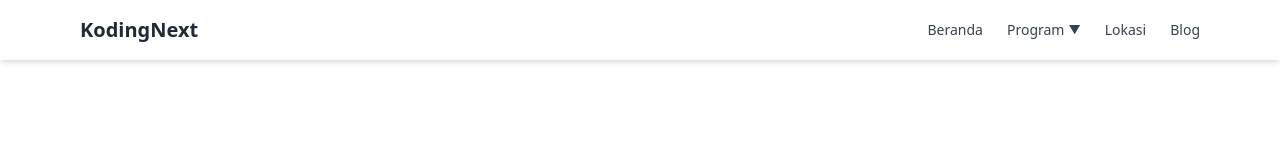
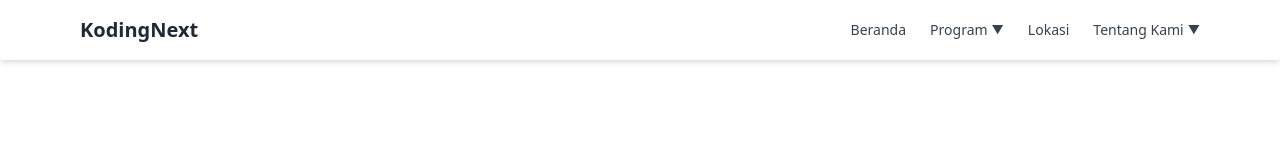
Before and after one commit to ikbaenjino/next, a Next.js app: page / in a window 1280 px wide. Shown: the top 158 px of the page. Built offline with nearby package versions, Linux system fonts and the light colour scheme.

Commit message:
Update Navbar.tsx

```diff
--- a/components/Navbar.tsx
+++ b/components/Navbar.tsx
@@ -11,12 +11,11 @@ export default function Navbar() {
   return (
     <header className="fixed top-0 left-0 w-full z-50 bg-white shadow-md">
       <div className="max-w-6xl mx-auto px-4 py-4 flex justify-between items-center">
-        {/* Logo */}
         <Link href="/" className="text-xl font-bold text-gray-800">
           KodingNext
         </Link>
 
-        {/* Tombol untuk mobile */}
+        {/* Toggle Button (Mobile) */}
         <button
           onClick={() => setIsOpen(!isOpen)}
           className="md:hidden text-gray-700"
@@ -28,7 +27,7 @@ export default function Navbar() {
         <nav className="hidden md:flex gap-6 text-sm font-medium text-gray-700 items-center">
           <Link href="/">Beranda</Link>
 
-          {/* Dropdown Program */}
+          {/* Dropdown: Program */}
           <div className="relative group">
             <div className="cursor-pointer flex items-center hover:text-pink-600">
               <span>Program</span>
@@ -44,7 +43,21 @@ export default function Navbar() {
           </div>
 
           <Link href="/lokasi">Lokasi</Link>
-          <Link href="/blog">Blog</Link>
+
+          {/* Dropdown: Tentang Kami */}
+          <div className="relative group">
+            <div className="cursor-pointer flex items-center hover:text-pink-600">
+              <span>Tentang Kami</span>
+              <span className="ml-1 text-xs">▼</span>
+            </div>
+            <div className="absolute left-0 top-full hidden group-hover:block bg-white shadow-lg rounded-md z-50 mt-2">
+              <div className="flex flex-col text-sm text-gray-700 p-2 min-w-[180px]">
+                <Link href="/tentang-kami" className="px-4 py-2 hover:text-pink-500">Cerita Kami</Link>
+                <Link href="/karir" className="px-4 py-2 hover:text-pink-500">Karir</Link>
+                <Link href="/blog" className="px-4 py-2 hover:text-pink-500">Blog</Link>
+              </div>
+            </div>
+          </div>
         </nav>
       </div>
 
@@ -56,12 +69,19 @@ export default function Navbar() {
       >
         <div className="flex flex-col gap-4 px-6 text-sm font-medium text-gray-700">
           <Link href="/" onClick={handleLinkClick}>Beranda</Link>
+
+          {/* Submenu Program */}
           <Link href="/program" onClick={handleLinkClick}>Program</Link>
           <Link href="/program/little-koders" onClick={handleLinkClick} className="pl-4 text-gray-500">- Little Koders</Link>
           <Link href="/program/junior-koders" onClick={handleLinkClick} className="pl-4 text-gray-500">- Junior Koders</Link>
           <Link href="/program/holiday-camp" onClick={handleLinkClick} className="pl-4 text-gray-500">- Holiday Camp</Link>
+
           <Link href="/lokasi" onClick={handleLinkClick}>Lokasi</Link>
-          <Link href="/blog" onClick={handleLinkClick}>Blog</Link>
+
+          {/* Submenu Tentang Kami */}
+          <Link href="/tentang-kami" onClick={handleLinkClick}>Tentang Kami</Link>
+          <Link href="/karir" onClick={handleLinkClick} className="pl-4 text-gray-500">- Karir</Link>
+          <Link href="/blog" onClick={handleLinkClick} className="pl-4 text-gray-500">- Blog</Link>
         </div>
       </div>
     </header>
```
